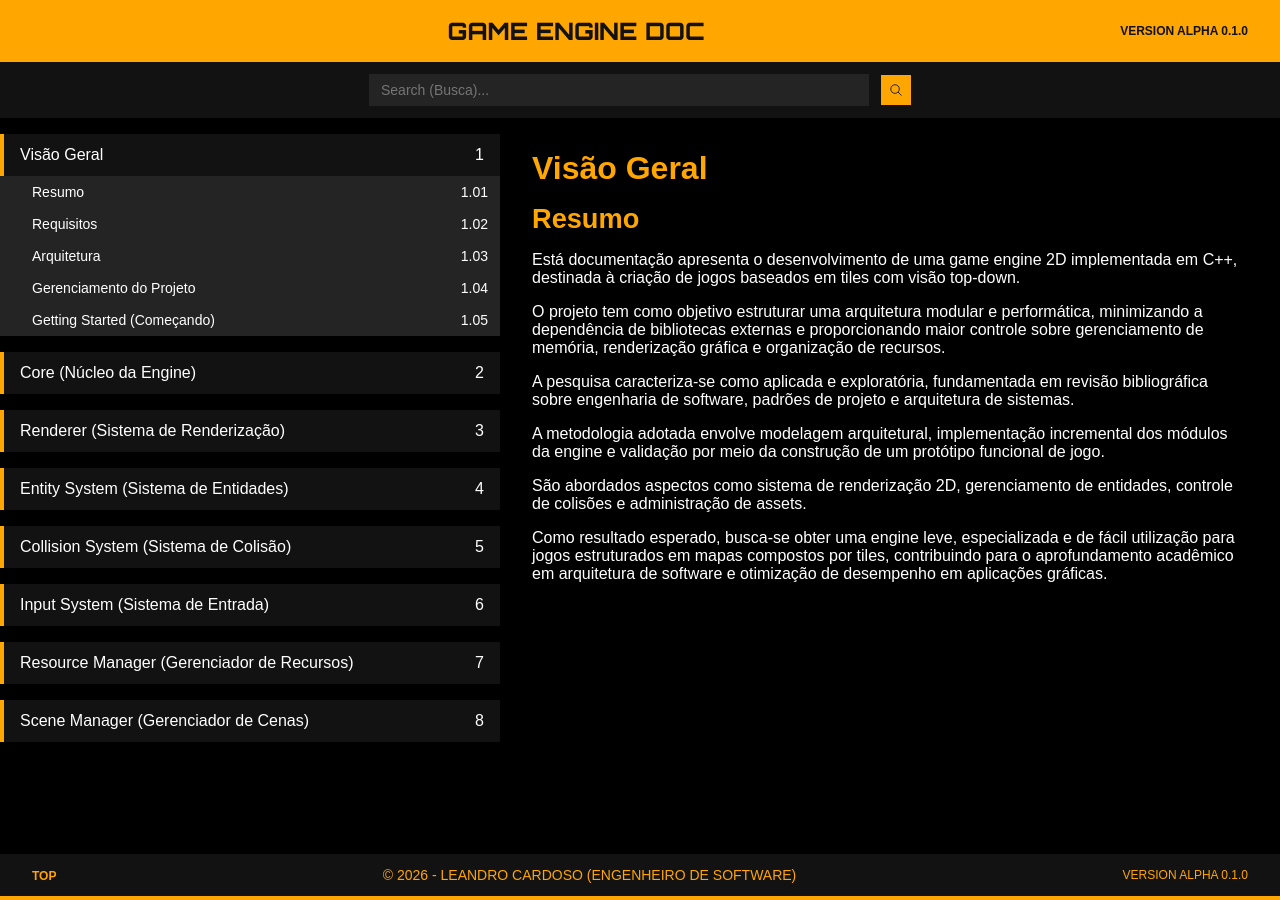
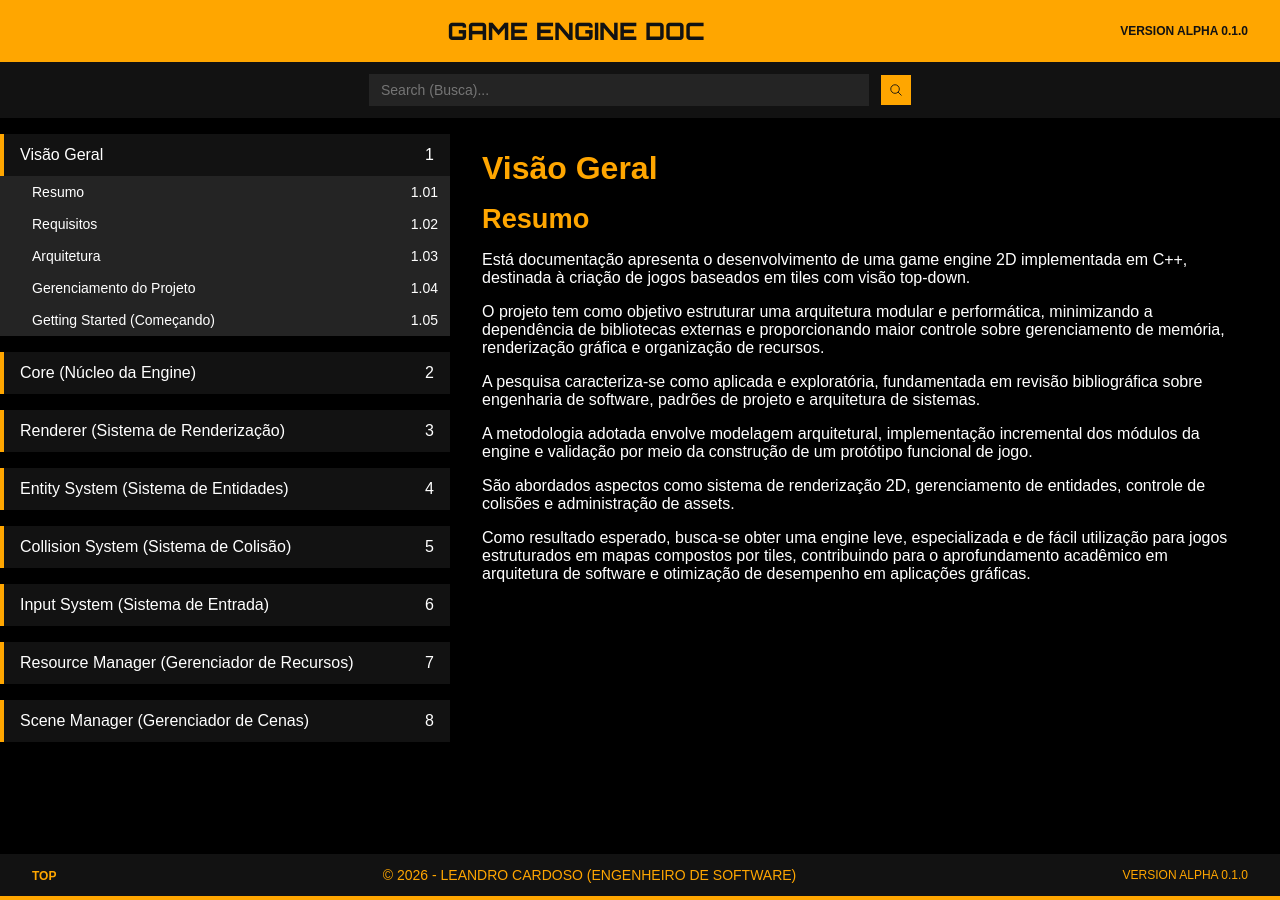
Before and after one commit to Leandro-Cardoso/2d-game-engine, a Jekyll site: the page built from docs/index.html, in a window 1280 px wide. Built offline with Jekyll 4.4.1, drawn with Linux system fonts in a browser that asks for light colours.

Commit message:
Novo reparo do filtro

```diff
--- a/docs/assets/css/sidebar.css
+++ b/docs/assets/css/sidebar.css
@@ -2,7 +2,7 @@
 aside {
     flex-shrink: 0;
 
-    width: 500px;
+    width: 450px;
 }
 aside > nav > ul {
     display: flex;
--- a/docs/search.json
+++ b/docs/search.json
@@ -4,7 +4,7 @@ searchable: false
 ---
 
 [
-    {% for page in filtered_pages %}
+    {% for page in site.pages %}
         {% if page.searchable == true %}
             {
                 "category" : "{{ page.category }}",
```
